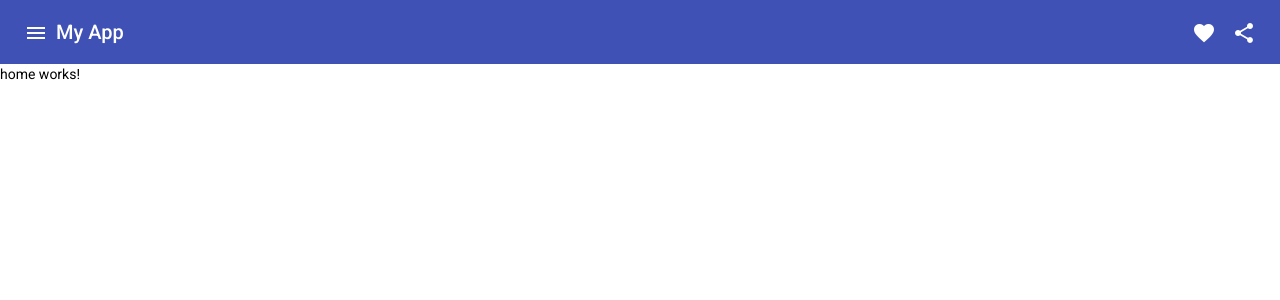
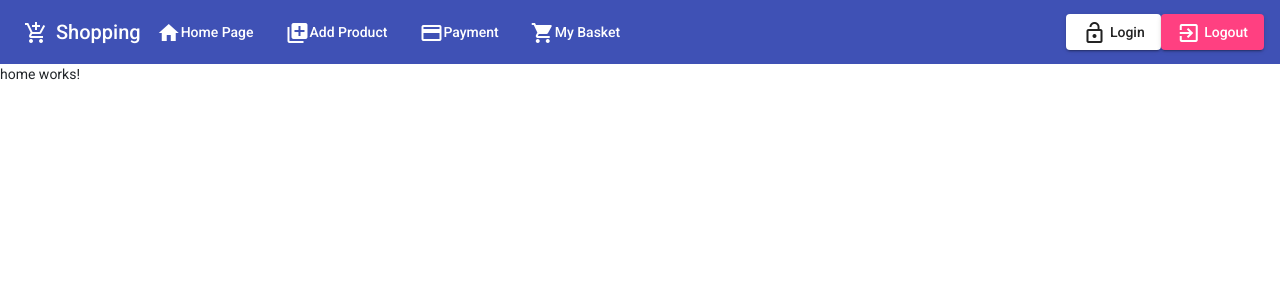
Before and after one commit to Onbashi-Meriem/AngularMaterialShopping, an Angular app: page / in a window 1280 px wide. Shown: the top 300 px of the page. Built offline with nearby package versions, Linux system fonts and the light colour scheme.

Commit message:
bootstrap installed

```diff
--- a/angular.json
+++ b/angular.json
@@ -32,7 +32,8 @@
             ],
             "styles": [
               "./node_modules/@angular/material/prebuilt-themes/indigo-pink.css",
-              "src/styles.scss"
+              "src/styles.scss",
+              "node_modules/bootstrap/dist/css/bootstrap.min.css"
             ],
             "scripts": []
           },
--- a/package.json
+++ b/package.json
@@ -20,6 +20,7 @@
     "@angular/platform-browser": "^14.0.0",
     "@angular/platform-browser-dynamic": "^14.0.0",
     "@angular/router": "^14.0.0",
+    "bootstrap": "^5.1.3",
     "rxjs": "~7.5.0",
     "tslib": "^2.3.0",
     "zone.js": "~0.11.4"
--- a/src/app/components/navbar/navbar.component.html
+++ b/src/app/components/navbar/navbar.component.html
@@ -1,27 +1,24 @@
 <mat-toolbar color="primary">
     <button mat-icon-button class="example-icon" aria-label="Example icon-button with menu icon">
-      <mat-icon>menu</mat-icon>
+        <mat-icon>add_shopping_cart</mat-icon>
     </button>
-    <span>My App</span>
-    <!-- <mat-menu #menu="matMenu">
-        <button mat-menu-item>
-          <mat-icon>dialpad</mat-icon>
-          <span>Redial</span>
-        </button>
-        <button mat-menu-item disabled>
-          <mat-icon>voicemail</mat-icon>
-          <span>Check voice mail</span>
-        </button>
-        <button mat-menu-item>
-          <mat-icon>notifications_off</mat-icon>
-          <span>Disable alerts</span>
-        </button>
-      </mat-menu> -->
+    <span>Shopping</span>
+    <button mat-button>
+        <mat-icon>home</mat-icon>Home Page
+    </button>
+    <button mat-button>
+        <mat-icon>library_add</mat-icon>Add Product
+    </button>
+    <button mat-button>
+        <mat-icon>credit_card</mat-icon>Payment
+    </button>
+    <button mat-button><mat-icon>shopping_cart</mat-icon>My Basket</button>
+
     <span class="example-spacer"></span>
-    <button mat-icon-button class="example-icon favorite-icon" aria-label="Example icon-button with heart icon">
-      <mat-icon>favorite</mat-icon>
+    <button mat-raised-button>
+        <mat-icon>lock_open</mat-icon> Login
     </button>
-    <button mat-icon-button class="example-icon" aria-label="Example icon-button with share icon">
-      <mat-icon>share</mat-icon>
+    <button mat-raised-button color="accent" >
+        <mat-icon>exit_to_app</mat-icon> Logout
     </button>
-  </mat-toolbar>
+</mat-toolbar>
```
Also changed, not shown: 1 other file (tests, documents, lock files or other folders).
